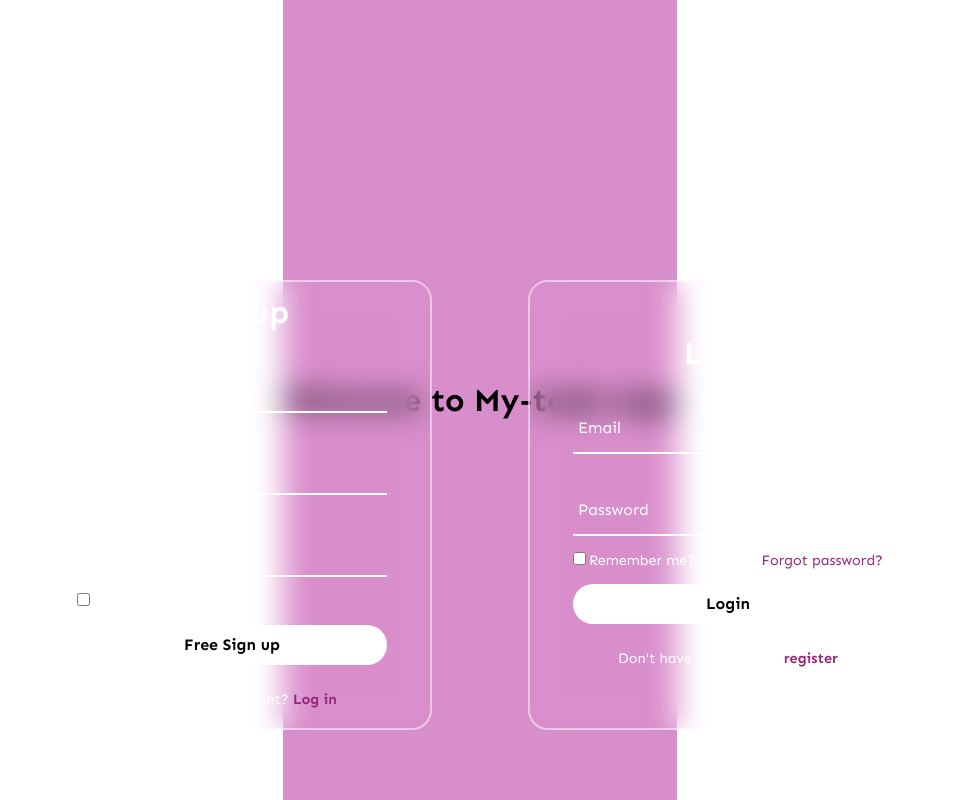
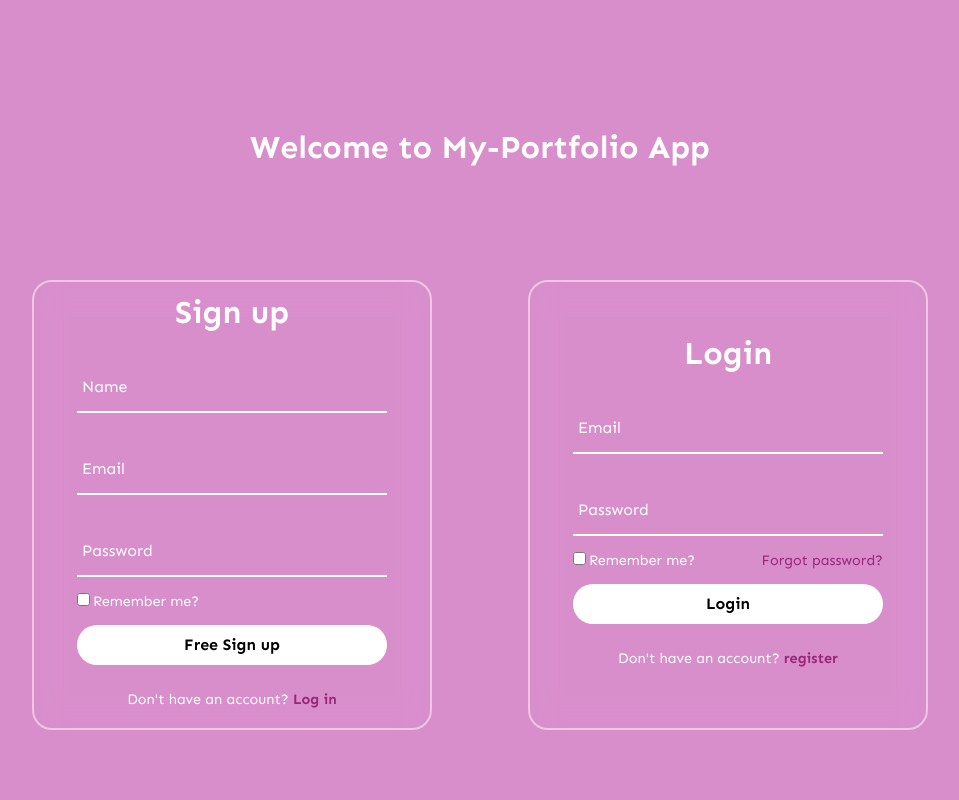
Before and after one commit to Jobwawesh/task-client, a React (Create React App) app: page /login in a window 1280 px wide. Shown: the whole page, without its empty margins (160-1119 px from the left). Built offline with nearby package versions, Linux system fonts and the light colour scheme.

Commit message:
FFixed a login bug

```diff
--- a/src/App.css
+++ b/src/App.css
@@ -7,7 +7,6 @@
   font-family: 'Nanum Gothic', sans-serif;
   font-family: 'Raleway', sans-serif;
   font-family: 'Sen', sans-serif;
-  justify-content: center;
 }
 
 .login-section{
@@ -170,3 +169,21 @@ display: flex;
   align-items: center;
   padding: 1rem;
 }
+
+.show{
+  display: block;
+}
+
+.noShow{
+  display: none;
+}
+
+.about-section{
+  padding: 8rem;
+  text-align: center;
+  min-width: 100vh;
+  height: 100%;
+  position: absolute;
+  color: #fff;
+
+}
--- a/src/components/Login.js
+++ b/src/components/Login.js
@@ -55,7 +55,7 @@ function Login({setToken}) {
     <div>
          <div className='login-section'>
                 <div className='about-section'>
-                    <h1>Welcome to My-todo App</h1>
+                    <h1>Welcome to My-Portfolio App</h1>
 
                 </div>
                 <div className='form-box-login'>
```
